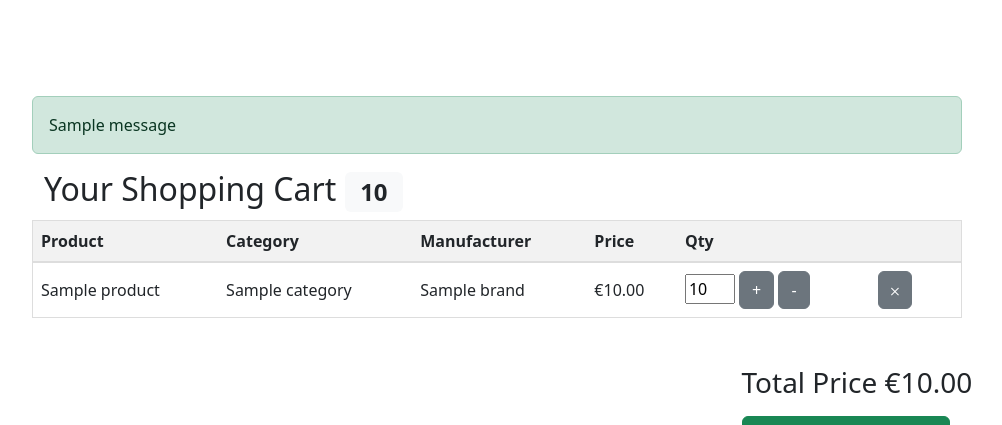
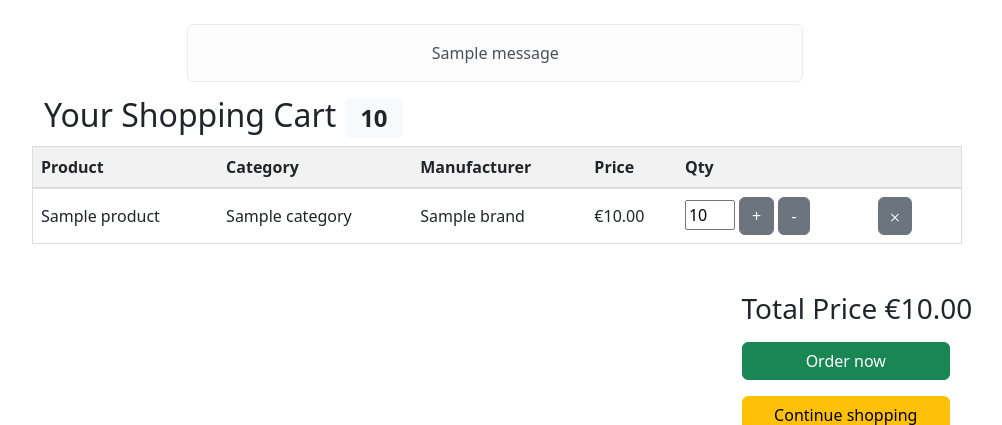
Before and after one commit to TarmoPadam/PythonFinalProject, a Django app: page /shoppingcart/ in a window 1280 px wide. Shown: the part 130-555 px from the top of the page, without its empty margins (38-1040 px from the left). Run offline with Django 4.2, Linux system fonts and the light colour scheme; a user stored in the database is signed in; tables that the repository leaves empty hold one stand-in row (values such as "Sample post"); one stand-in notice (Sample message) is shown.

Commit message:
fix(messagesfix):RR-0062: Fix messages and layout jumping

```diff
--- a/front_office/shopping_cart_page/templates/cart.html
+++ b/front_office/shopping_cart_page/templates/cart.html
@@ -1,23 +1,36 @@
 {% extends "base.html" %}
+{% load static %}
 {% block title %}
   Your Shopping Cart
 {% endblock title %}
 {% block body %}
+  <style>
+    #message-container {
+      position: fixed;
+      top: 2;
+      /* Display the container at the top of the page */
+      width: 50%;
+      /* Take up the full width of the page */
+      z-index: 20000;
+      /* Set a higher z-index to ensure the messages will be displayed above other content */
+    }
+  </style>
+  <link rel="stylesheet" href="{% static 'shopping_cart.css' %}">
 
   {% block content %}
-    {% load static %}
-    <link rel="stylesheet" href="{% static 'shopping_cart.css' %}">
+    <div id="message-container">
+      {% for message in messages %}
+        <div class="offset-4 py-4 text-center container">
+          <div class="alert alert-light" role="alert">
+            {{ message }}
+          </div>
+        </div>
+      {% endfor %}
+    </div>
 
-    <section class="py-5 text-right container">
-      <div class="row py-lg-5 col-lg-10">
-
-        {% if total_items_in_cart >= 1 %}
-
-          {% for message in messages %}
-            <div class="alert alert-{{ message.tags }}">
-              {{ message }}
-            </div>
-          {% endfor %}
+    {% if total_items_in_cart >= 1 %}
+      <section class="py-5 text-right container">
+        <div class="row py-lg-5 col-lg-10">
 
           <h2 class="fw-light">Your Shopping Cart
 
@@ -85,11 +98,6 @@
 
           {% else %}
 
-            {% for message in messages %}
-              <div class="alert alert-{{ message.tags }}">
-                {{ message }}
-              </div>
-            {% endfor %}
             <div class="offset-2 py-5 text-center container">
               <div class="row py-lg-5 col-lg-10">
 
```
